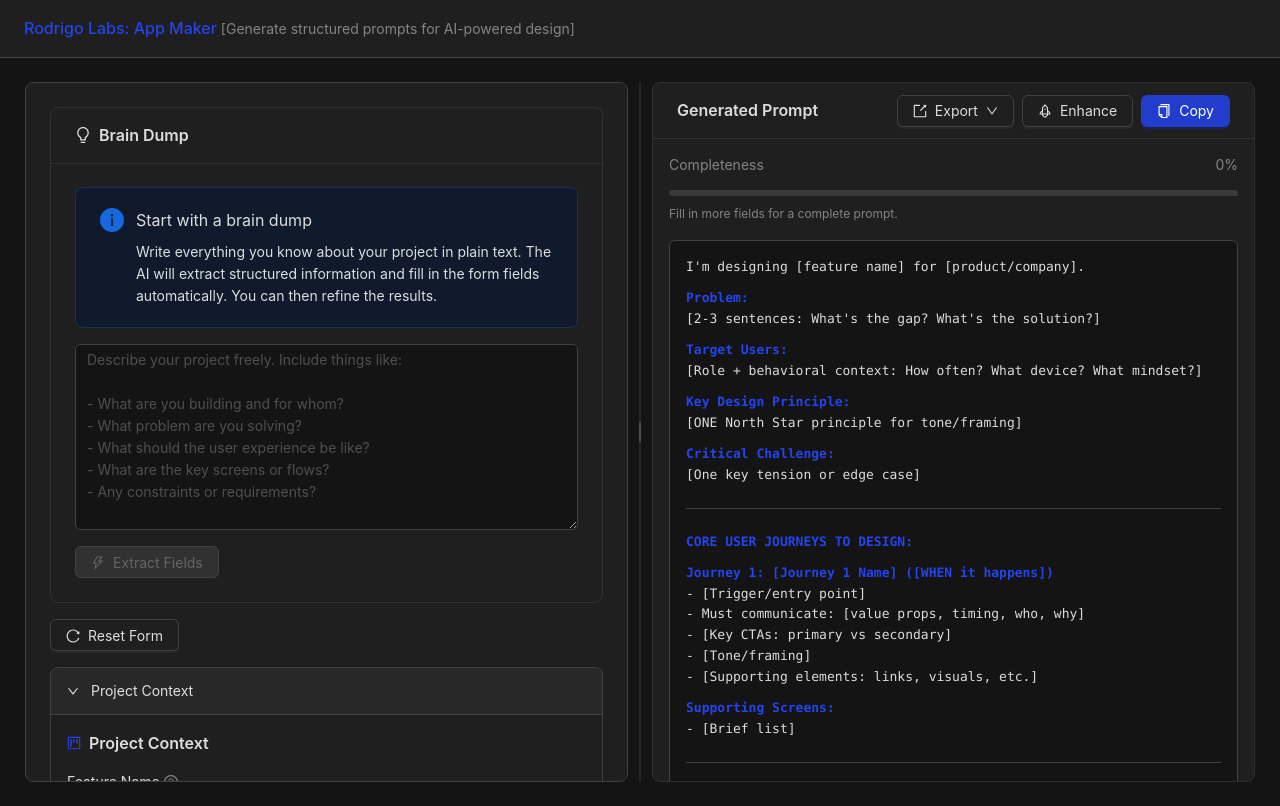
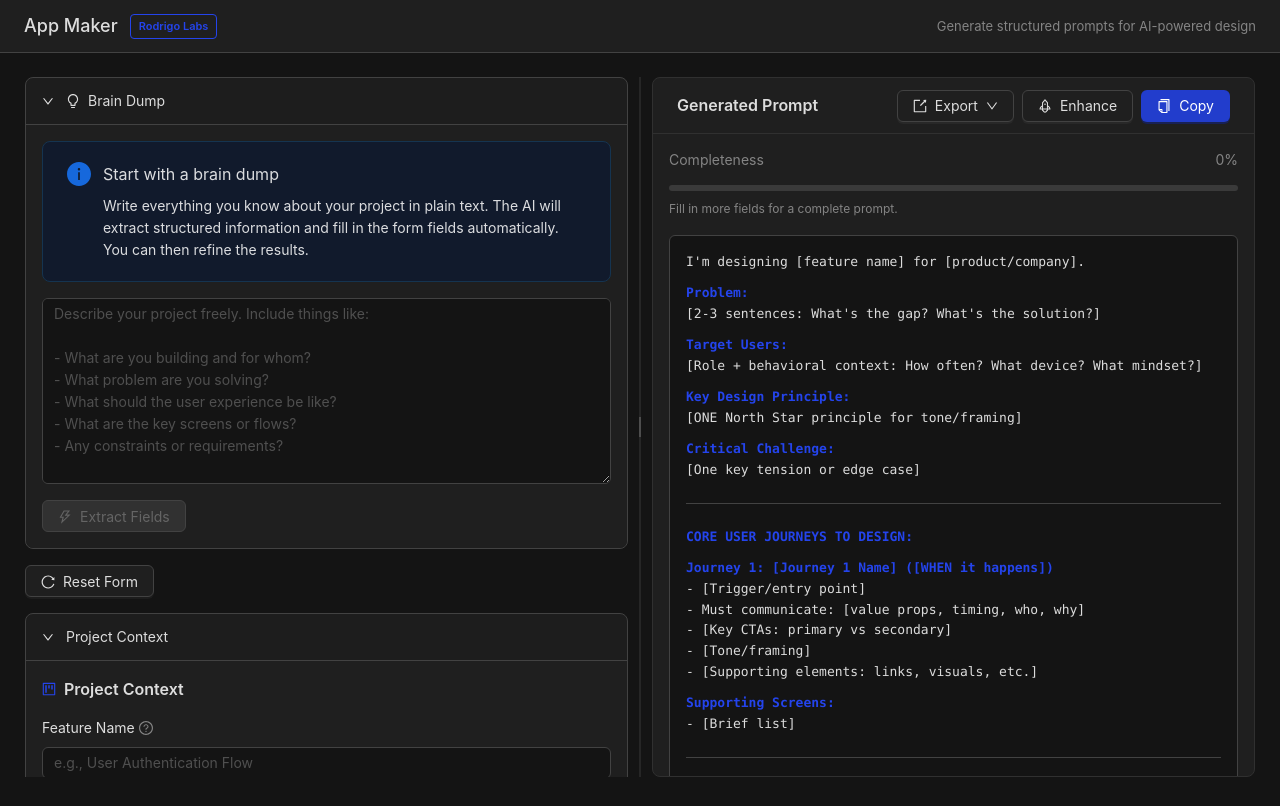
Before and after one commit to studio-rodrigo/AppMaker-V1, a Next.js app: page / in a window 1280 px wide. Built offline with nearby package versions, Linux system fonts and the light colour scheme; what @ant-design/nextjs-registry would draw is missing.

Commit message:
UI improvements: collapsible Brain Dump section and updated header
- Make Brain Dump and Follow-up Questions sections collapsible
- Update header layout: "App Maker [Rodrigo Labs]" on left, tagline on right
- Remove outer container styling from left panel

```diff
--- a/src/app/page.tsx
+++ b/src/app/page.tsx
@@ -1,7 +1,8 @@
 'use client';
 
 import { useState, useCallback } from 'react';
-import { Layout, Typography, Splitter } from 'antd';
+import { Layout, Typography, Splitter, Collapse } from 'antd';
+import { BulbOutlined, MessageOutlined } from '@ant-design/icons';
 import PromptForm from '@/components/PromptForm';
 import PromptPreview from '@/components/PromptPreview';
 import BrainDump from '@/components/BrainDump';
@@ -55,20 +56,31 @@ export default function Home() {
           display: 'flex',
           alignItems: 'center',
           justifyContent: 'space-between',
-          padding: '16px 24px',
+          padding: '12px 24px',
           height: 'auto',
           lineHeight: 'normal',
         }}
       >
-        <div>
-          <Text style={{ fontSize: 16, color: '#2444EC', fontWeight: 500 }}>
-            Rodrigo Labs: App Maker
+        <div style={{ display: 'flex', alignItems: 'center', gap: 12 }}>
+          <Text style={{ fontSize: 18, color: 'rgba(255, 255, 255, 0.85)', fontWeight: 500 }}>
+            App Maker
           </Text>
-          {' '}
-          <Text type="secondary" style={{ fontSize: 14 }}>
-            [Generate structured prompts for AI-powered design]
+          <Text
+            style={{
+              fontSize: 11,
+              color: '#2444EC',
+              fontWeight: 600,
+              padding: '3px 8px',
+              border: '1px solid #2444EC',
+              borderRadius: 4,
+            }}
+          >
+            Rodrigo Labs
           </Text>
         </div>
+        <Text type="secondary" style={{ fontSize: 13 }}>
+          Generate structured prompts for AI-powered design
+        </Text>
       </Header>
 
       <Content style={{ padding: 24, background: '#141414' }}>
@@ -88,14 +100,23 @@ export default function Home() {
             }}
           >
             <div style={{
-              background: '#1f1f1f',
-              padding: 24,
-              borderRadius: 8,
               height: '100%',
               overflow: 'auto',
-              border: '1px solid #424242',
             }}>
-              {/* Brain Dump Section */}
+              {/* Brain Dump & Follow-up Sections */}
+              <Collapse
+                defaultActiveKey={['brain-dump']}
+                style={{ marginBottom: 16 }}
+                items={[
+                  {
+                    key: 'brain-dump',
+                    label: (
+                      <span>
+                        <BulbOutlined style={{ marginRight: 8 }} />
+                        Brain Dump
+                      </span>
+                    ),
+                    children: (
                       <BrainDump
                         onExtracted={handleBrainDumpExtracted}
                         currentData={promptData}
@@ -105,16 +126,27 @@ export default function Home() {
                         }}
                         onFinishExtract={() => setIsExtracting(false)}
                       />
-
-              {/* Follow-up Chat (shown after extraction if there are questions) */}
-              {followUpQuestions.length > 0 && brainDumpContext && (
+                    ),
+                  },
+                  ...(followUpQuestions.length > 0 && brainDumpContext ? [{
+                    key: 'follow-up',
+                    label: (
+                      <span>
+                        <MessageOutlined style={{ marginRight: 8 }} />
+                        Follow-up Questions
+                      </span>
+                    ),
+                    children: (
                       <FollowupChat
                         initialQuestions={followUpQuestions}
                         currentData={promptData}
                         onFieldsUpdated={handleFollowUpFieldsUpdated}
                         brainDumpContext={brainDumpContext}
                       />
-              )}
+                    ),
+                  }] : []),
+                ]}
+              />
 
               {/* Main Form */}
               <PromptForm
--- a/src/components/BrainDump.tsx
+++ b/src/components/BrainDump.tsx
@@ -1,8 +1,8 @@
 'use client';
 
 import { useState } from 'react';
-import { Card, Input, Button, Typography, Space, Alert, Tag, Tooltip, Collapse } from 'antd';
-import { BulbOutlined, ThunderboltOutlined, QuestionCircleOutlined } from '@ant-design/icons';
+import { Input, Button, Typography, Space, Alert, Tag, Tooltip, Collapse } from 'antd';
+import { ThunderboltOutlined, QuestionCircleOutlined } from '@ant-design/icons';
 import { ExtractionResult, ExtractedFields, FieldExtraction, getConfidenceLevel, getConfidenceColor } from '@/lib/extract-types';
 import { PromptData } from '@/lib/types';
 import { applyExtractedFields, getSuggestedFields } from '@/lib/apply-extract';
@@ -96,15 +96,7 @@ export default function BrainDump({
   };
 
   return (
-    <Card
-      title={
-        <Space>
-          <BulbOutlined />
-          <span>Brain Dump</span>
-        </Space>
-      }
-      style={{ marginBottom: 16 }}
-    >
+    <div>
       <Alert
         message="Start with a brain dump"
         description="Write everything you know about your project in plain text. The AI will extract structured information and fill in the form fields automatically. You can then refine the results."
@@ -212,6 +204,6 @@ Don't worry about structure - just dump your thoughts!`}
           )}
         </div>
       )}
-    </Card>
+    </div>
   );
 }
--- a/src/components/FollowupChat.tsx
+++ b/src/components/FollowupChat.tsx
@@ -1,8 +1,8 @@
 'use client';
 
 import { useState, useRef, useEffect } from 'react';
-import { Card, Input, Button, Typography, Space, List, Tag } from 'antd';
-import { SendOutlined, MessageOutlined, RobotOutlined, UserOutlined } from '@ant-design/icons';
+import { Input, Button, Typography, Space, List, Tag } from 'antd';
+import { SendOutlined, RobotOutlined, UserOutlined } from '@ant-design/icons';
 import { ChatMessage, ExtractionResult, ExtractedFields } from '@/lib/extract-types';
 import { PromptData } from '@/lib/types';
 import { applyExtractedFields, getSuggestedFields } from '@/lib/apply-extract';
@@ -112,16 +112,7 @@ export default function FollowupChat({
   }
 
   return (
-    <Card
-      title={
-        <Space>
-          <MessageOutlined />
-          <span>Follow-up Questions</span>
-        </Space>
-      }
-      style={{ marginBottom: 16 }}
-      styles={{ body: { padding: 16 } }}
-    >
+    <div>
       <div style={{
         maxHeight: 300,
         overflowY: 'auto',
@@ -209,6 +200,6 @@ export default function FollowupChat({
       <Paragraph type="secondary" style={{ fontSize: 11, marginTop: 8, marginBottom: 0 }}>
         Press Enter to send, Shift+Enter for new line
       </Paragraph>
-    </Card>
+    </div>
   );
 }
```
Lines whose indentation alone changed are shown as unchanged.
